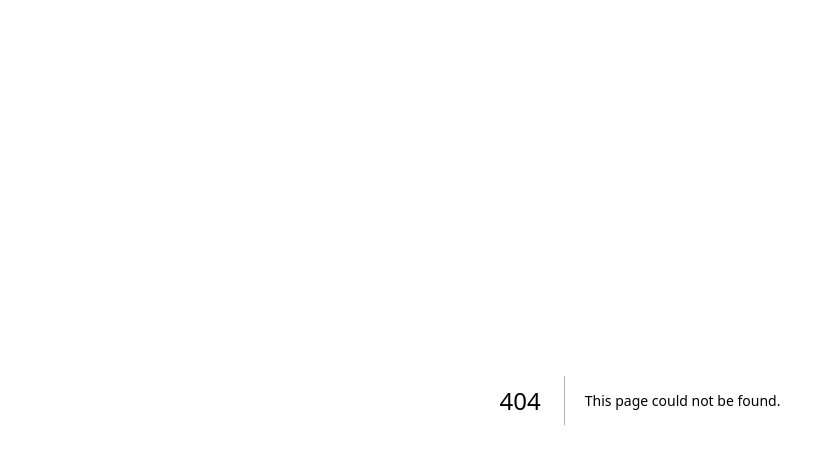
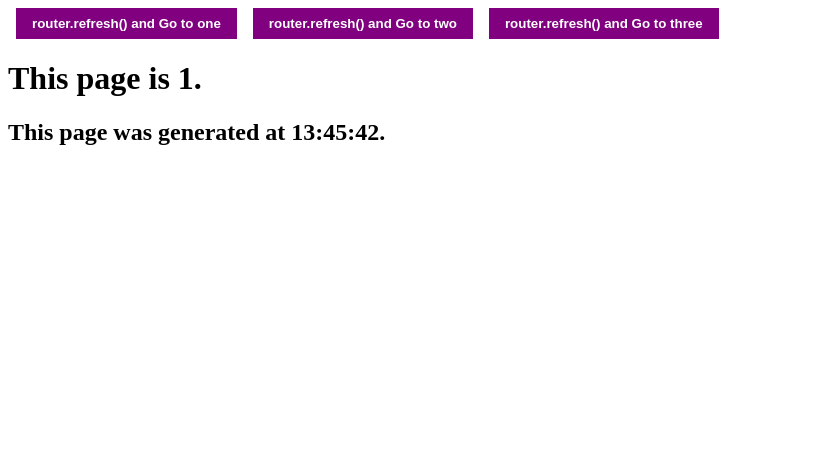
Before and after one commit to developer-choi/reproduce-2025-03-26, a Next.js app: page /unexpected/1 in a window 1280 px wide. Before the commit this address had no page. Shown: the top 464 px of the page, without its empty margins (0-835 px from the left). Built offline with nearby package versions, Linux system fonts and the light colour scheme.

Commit message:
Add an unexpected example.

```diff
--- a/src/app/step/layout.tsx
+++ b/src/app/expected/layout.tsx
@@ -10,9 +10,9 @@ export default function Layout({children}: PropsWithChildren) {
   return (
     <div>
       <nav>
-        <Link style={{padding: 10}} href="/step/one">Go to one</Link>
-        <Link style={{padding: 10}} href="/step/two">Go to two</Link>
-        <Link style={{padding: 10}} href="/step/three">Go to three</Link>
+        <Link style={{padding: 10}} href="/expected/one">Go to one</Link>
+        <Link style={{padding: 10}} href="/expected/two">Go to two</Link>
+        <Link style={{padding: 10}} href="/expected/three">Go to three</Link>
       </nav>
       <button onClick={refresh} style={{padding: '8px 16px', color: 'white', fontWeight: 'bold', backgroundColor: 'red', border: 'none'}}>router.refresh()</button>
       {children}
--- a/src/app/route.ts
+++ b/src/app/route.ts
@@ -1,5 +1,5 @@
 import {redirect} from 'next/navigation';
 
 export async function GET() {
-  redirect('/step/one');
+  redirect('/unexpected/one');
 }
--- /dev/null
+++ b/src/app/unexpected/[order]/loading.tsx
@@ -0,0 +1,5 @@
+export default function Loading() {
+  return (
+    <div>Loading...</div>
+  );
+}
--- /dev/null
+++ b/src/app/unexpected/[order]/page.tsx
@@ -0,0 +1,16 @@
+import dayjs from 'dayjs';
+
+export default async function Page({params}: {params: Record<string, string | undefined>}) {
+  await timeoutPromise(1000);
+
+  return (
+    <div>
+      <h1>This page is {params.order}.</h1>
+      <h2>This page was generated at {dayjs().format('HH:mm:ss')}.</h2>
+    </div>
+  );
+}
+
+function timeoutPromise(timeout: number) {
+  return new Promise(resolve => setTimeout(resolve, timeout));
+}
--- /dev/null
+++ b/src/app/unexpected/layout.tsx
@@ -0,0 +1,30 @@
+'use client';
+
+import React, {CSSProperties, PropsWithChildren, useCallback} from 'react';
+import {useRouter} from 'next/navigation';
+
+export default function Layout({children}: PropsWithChildren) {
+  const {refresh, push} = useRouter();
+
+  const style: CSSProperties = {
+    padding: '8px 16px', color: 'white', fontWeight: 'bold', backgroundColor: 'purple', border: 'none', marginInline: 8
+  };
+
+  const pushAndRefresh = useCallback((pathname: string) => {
+    refresh();
+    push(pathname);
+  }, [push, refresh]);
+
+  return (
+    <div>
+      <nav>
+        <button style={style} onClick={() => pushAndRefresh('/unexpected/one')}>router.refresh() and Go to one</button>
+        <button style={style} onClick={() => pushAndRefresh('/unexpected/two')}>router.refresh() and Go to two</button>
+        <button style={style} onClick={() => pushAndRefresh('/unexpected/three')}>router.refresh() and Go to three</button>
+      </nav>
+      <nav>
+      </nav>
+      {children}
+    </div>
+  );
+}
```
Also changed, not shown: src/app/expected/[order]/loading.tsx (renamed from src/app/step/[order]/loading.tsx), src/app/expected/[order]/page.tsx (renamed from src/app/step/[order]/page.tsx).
